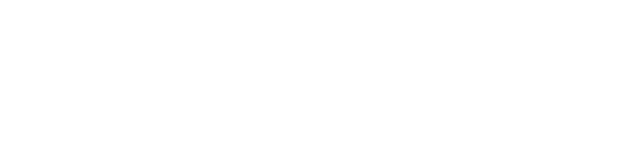
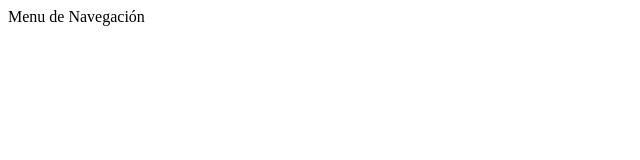
Before and after one commit to EvFlako/portfolio-bs, a plain HTML site: page index.html in a window 1280 px wide. Shown: the whole page, without its empty margins (0-640 px from the left). Drawn offline with Linux system fonts and the light colour scheme.

Commit message:
se creó el menu de navegación

```diff
--- a/index.html
+++ b/index.html
@@ -7,6 +7,6 @@
     <title>Título de página</title>
 </head>
 <body>
-
+    <nav>Menu de Navegación</nav>
 </body>
 </html>
```
